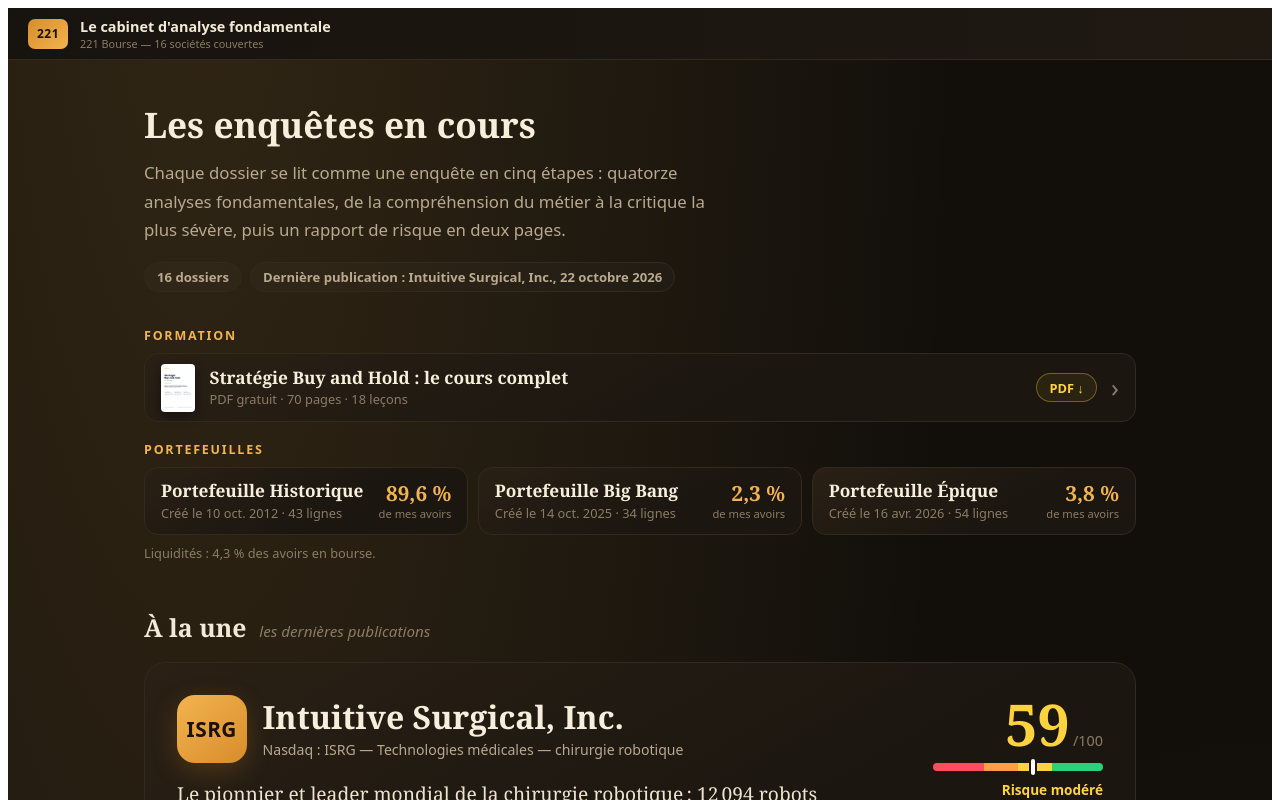
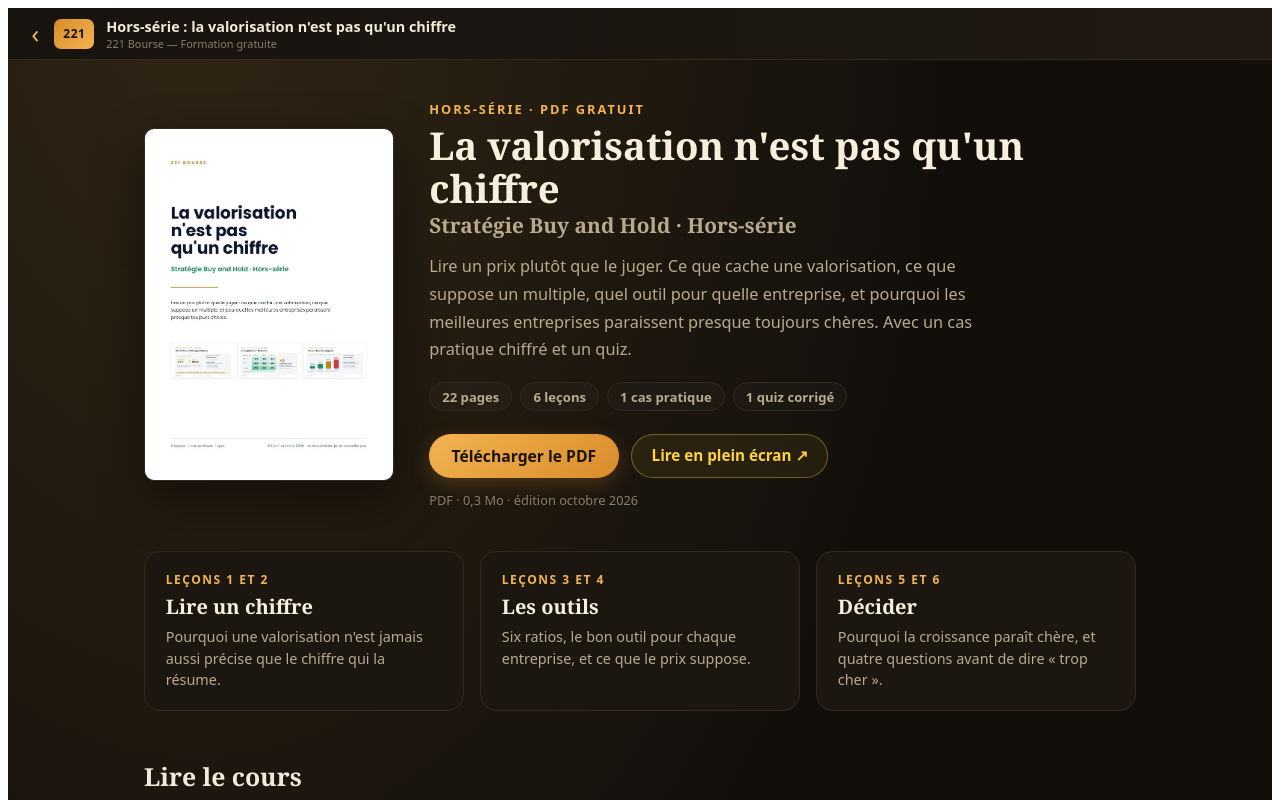
Before and after one commit to Gregangel59/dossier, a React (Vite) app: page /cours/valorisation in a window 1280 px wide. Before the commit this address led to /. Shown: the top 800 px of the page. Built offline with nearby package versions, Linux system fonts and the light colour scheme.

Commit message:
Add files via upload

```diff
--- a/src/App.jsx
+++ b/src/App.jsx
@@ -1,7 +1,7 @@
 import { Routes, Route, Navigate } from "react-router-dom";
 import Home from "./pages/Home.jsx";
 import Dossier from "./pages/Dossier.jsx";
-import Cours from "./pages/Cours.jsx";
+import Cours, { HORS_SERIE_VALORISATION } from "./pages/Cours.jsx";
 import Portefeuille from "./pages/Portefeuille.jsx";
 
 export default function App() {
@@ -10,6 +10,7 @@
       <Route path="/" element={<Home />} />
       <Route path="/dossier/:slug" element={<Dossier />} />
       <Route path="/cours" element={<Cours />} />
+      <Route path="/cours/valorisation" element={<Cours key="valorisation" data={HORS_SERIE_VALORISATION} />} />
       <Route path="/portefeuille" element={<Navigate to="/portefeuille/historique" replace />} />
       <Route path="/portefeuille/:slug" element={<Portefeuille />} />
       <Route path="*" element={<Navigate to="/" replace />} />
--- a/src/pages/Cours.jsx
+++ b/src/pages/Cours.jsx
@@ -2,29 +2,60 @@
 import { Link } from "react-router-dom";
 
 // ============================================================
-//  PAGE DU COURS « STRATÉGIE BUY AND HOLD » — lecture et téléchargement du PDF.
+//  PAGES DES FORMATIONS — lecture et téléchargement des PDF.
 //  Même palette « sombre chaleureux » que Home.jsx et Dossier.jsx.
-//  Pour publier une nouvelle version : remplacer public/cours/cours-strategie-buy-and-hold.pdf
-//  (même nom de fichier) et, si besoin, ajuster COURS ci-dessous.
+//  Une formation = un objet ci-dessous + son PDF et sa couverture dans public/cours/.
+//  Pour publier une nouvelle version d'un PDF : le remplacer en gardant le même nom de fichier.
+//  Pour ajouter une formation : créer l'objet, l'ajouter à FORMATIONS et déclarer sa route dans App.jsx.
 // ============================================================
 
 const BASE = import.meta.env.BASE_URL;
+
 export const COURS = {
+  slug: "cours",
+  path: "/cours",
+  kicker: "Formation · PDF gratuit",
   title: "Stratégie Buy and Hold",
   subtitle: "Le cours complet",
+  cardTitle: "Stratégie Buy and Hold : le cours complet",
+  lead: "Investir dans des entreprises d'exception et les garder longtemps. Le cours explique, leçon par leçon, les 6 habitudes de l'investisseur, les 6 traits des entreprises recherchées et les 6 principes du portefeuille, avec les slides commentées, des exercices et des quiz.",
   pdf: `${BASE}cours/cours-strategie-buy-and-hold.pdf`,
   cover: `${BASE}cours/couverture.jpg`,
   downloadName: "Cours-Strategie-Buy-and-Hold-221Bourse.pdf",
   size: "1,2 Mo",
   edition: "octobre 2026",
   facts: ["70 pages", "18 leçons", "57 slides commentées", "3 quiz corrigés"],
+  modules: [
+    { n: "Module 1", t: "L'investisseur", d: "Les 6 habitudes qui permettent de garder ses meilleures entreprises." },
+    { n: "Module 2", t: "L'entreprise", d: "Les 6 traits des entreprises que la stratégie recherche." },
+    { n: "Module 3", t: "Le portefeuille", d: "Les 6 principes pour construire, alimenter et suivre son portefeuille." },
+  ],
+  related: { to: "/cours/valorisation", label: "Hors-série : la valorisation n'est pas qu'un chiffre" },
 };
 
-const MODULES = [
-  { n: "Module 1", t: "L'investisseur", d: "Les 6 habitudes qui permettent de garder ses meilleures entreprises." },
-  { n: "Module 2", t: "L'entreprise", d: "Les 6 traits des entreprises que la stratégie recherche." },
-  { n: "Module 3", t: "Le portefeuille", d: "Les 6 principes pour construire, alimenter et suivre son portefeuille." },
-];
+export const HORS_SERIE_VALORISATION = {
+  slug: "valorisation",
+  path: "/cours/valorisation",
+  kicker: "Hors-série · PDF gratuit",
+  title: "La valorisation n'est pas qu'un chiffre",
+  subtitle: "Stratégie Buy and Hold · Hors-série",
+  cardTitle: "Hors-série : la valorisation n'est pas qu'un chiffre",
+  lead: "Lire un prix plutôt que le juger. Ce que cache une valorisation, ce que suppose un multiple, quel outil pour quelle entreprise, et pourquoi les meilleures entreprises paraissent presque toujours chères. Avec un cas pratique chiffré et un quiz.",
+  pdf: `${BASE}cours/hors-serie-valorisation.pdf`,
+  cover: `${BASE}cours/couverture-valorisation.jpg`,
+  downloadName: "Hors-serie-Valorisation-221Bourse.pdf",
+  size: "0,3 Mo",
+  edition: "octobre 2026",
+  facts: ["22 pages", "6 leçons", "1 cas pratique", "1 quiz corrigé"],
+  modules: [
+    { n: "Leçons 1 et 2", t: "Lire un chiffre", d: "Pourquoi une valorisation n'est jamais aussi précise que le chiffre qui la résume." },
+    { n: "Leçons 3 et 4", t: "Les outils", d: "Six ratios, le bon outil pour chaque entreprise, et ce que le prix suppose." },
+    { n: "Leçons 5 et 6", t: "Décider", d: "Pourquoi la croissance paraît chère, et quatre questions avant de dire « trop cher »." },
+  ],
+  related: { to: "/cours", label: "Le cours complet : Stratégie Buy and Hold" },
+};
+
+export const FORMATIONS = [COURS, HORS_SERIE_VALORISATION];
 
 // La visionneuse intégrée n'est fiable que sur ordinateur : sur téléphone,
 // Android télécharge le PDF et iOS l'affiche mal dans une page.
@@ -43,12 +74,13 @@
   return ok;
 }
 
-export default function Cours() {
+export default function Cours({ data = COURS }) {
+  const COURS = data;
   const canEmbed = useCanEmbed();
   useEffect(() => {
-    document.title = `${COURS.title} : ${COURS.subtitle.toLowerCase()} — 221 Bourse`;
+    document.title = `${COURS.cardTitle} — 221 Bourse`;
     window.scrollTo(0, 0);
-  }, []);
+  }, [COURS]);
 
   return (
     <div className="co-root" lang="fr">
@@ -58,7 +90,7 @@
         <Link to="/" className="co-back" aria-label="Retour à l'accueil">‹</Link>
         <div className="co-logo" aria-hidden="true">221</div>
         <div className="co-header-title">
-          <div className="co-header-name">{COURS.title} : {COURS.subtitle.toLowerCase()}</div>
+          <div className="co-header-name">{COURS.cardTitle}</div>
           <div className="co-header-sub">221 Bourse — Formation gratuite</div>
         </div>
       </header>
@@ -66,16 +98,12 @@
       <main className="co-main">
         <section className="co-hero">
           <a className="co-cover" href={COURS.pdf} target="_blank" rel="noopener noreferrer" aria-label="Ouvrir le cours">
-            <img src={COURS.cover} alt="Couverture du cours Stratégie Buy and Hold" width="663" height="937" />
+            <img src={COURS.cover} alt={`Couverture : ${COURS.cardTitle}`} width="663" height="937" />
           </a>
           <div className="co-hero-text">
-            <div className="co-kicker">Formation · PDF gratuit</div>
+            <div className="co-kicker">{COURS.kicker}</div>
             <h1 className="co-title">{COURS.title}<span>{COURS.subtitle}</span></h1>
-            <p className="co-lead">
-              Investir dans des entreprises d'exception et les garder longtemps. Le cours explique,
-              leçon par leçon, les 6 habitudes de l'investisseur, les 6 traits des entreprises recherchées
-              et les 6 principes du portefeuille, avec les slides commentées, des exercices et des quiz.
-            </p>
+            <p className="co-lead">{COURS.lead}</p>
             <div className="co-chips">
               {COURS.facts.map((f) => <span key={f} className="co-chip">{f}</span>)}
             </div>
@@ -88,7 +116,7 @@
         </section>
 
         <section className="co-modules" aria-label="Contenu du cours">
-          {MODULES.map((m) => (
+          {COURS.modules.map((m) => (
             <div key={m.n} className="co-module">
               <div className="co-module-n">{m.n}</div>
               <div className="co-module-t">{m.t}</div>
@@ -100,7 +128,7 @@
         <section className="co-reader" aria-label="Lire le cours">
           <h2 className="co-h2">Lire le cours</h2>
           {canEmbed ? (
-            <iframe className="co-frame" src={`${COURS.pdf}#view=FitH`} title="Cours Stratégie Buy and Hold" />
+            <iframe className="co-frame" src={`${COURS.pdf}#view=FitH`} title={COURS.cardTitle} />
           ) : (
             <div className="co-mobile">
               <p>Sur téléphone, le cours s'ouvre dans le lecteur PDF de votre appareil.</p>
@@ -108,6 +136,10 @@
             </div>
           )}
         </section>
+
+        {COURS.related && (
+          <Link to={COURS.related.to} className="co-related">Voir aussi : {COURS.related.label} ›</Link>
+        )}
 
         <p className="co-sign">221 Bourse — Je documente, je ne conseille pas. Ce cours est un support d'éducation financière, pas un conseil en investissement.</p>
       </main>
@@ -159,6 +191,9 @@
 .co-frame{display:block;width:100%;height:85vh;min-height:600px;border:1px solid #33291c;border-radius:14px;background:#fff}
 .co-mobile{background:#1b1610;border:1px dashed #33291c;border-radius:16px;padding:1.4rem;text-align:center}
 .co-mobile p{margin:0 0 1rem;color:#b9a98f;font-size:.95rem;line-height:1.5}
+.co-related{display:block;margin:2.2rem auto 0;width:fit-content;max-width:100%;font-size:.95rem;font-weight:600;color:#f2b450;text-decoration:none;border:1px solid #33291c;background:#1b1610;border-radius:999px;padding:.6rem 1.2rem}
+.co-related:hover{border-color:#f2b45099}
+.co-related:focus-visible{outline:2px solid #f2b450;outline-offset:3px}
 .co-sign{margin:3rem 0 0;text-align:center;font-size:.85rem;font-style:italic;color:#8c7c65}
 @media (max-width:820px){
   .co-modules{grid-template-columns:1fr}
--- a/src/pages/Home.jsx
+++ b/src/pages/Home.jsx
@@ -1,7 +1,7 @@
 import { useMemo, useState } from "react";
 import { Link } from "react-router-dom";
 import { COMPANIES } from "../data/index.js";
-import { COURS } from "./Cours.jsx";
+import { FORMATIONS } from "./Cours.jsx";
 import { PORTEFEUILLES, CASH_PCT } from "../data/portefeuilles.js";
 
 const pct1 = (v) => `${v.toLocaleString("fr-FR", { minimumFractionDigits: 1, maximumFractionDigits: 1 })} %`;
@@ -218,17 +218,21 @@
 
         <section className="hp-section hp-compact" aria-labelledby="hp-cours">
           <h2 id="hp-cours" className="hp-label">Formation</h2>
-          <article className="hp-mini">
-            <img className="hp-mini-cover" src={COURS.cover} alt="" width="663" height="937" />
+          <div className="hp-mini-grid hp-formations">
+            {FORMATIONS.map((f) => (
+              <article key={f.slug} className="hp-mini">
+                <img className="hp-mini-cover" src={f.cover} alt="" width="663" height="937" />
                 <div className="hp-mini-main">
                   <h3 className="hp-mini-name">
-                <Link to="/cours" className="hp-stretch">{COURS.title} : {COURS.subtitle.toLowerCase()}</Link>
+                    <Link to={f.path} className="hp-stretch">{f.cardTitle}</Link>
                   </h3>
-              <div className="hp-mini-meta">{["PDF gratuit", ...COURS.facts.slice(0, 2)].join(" · ")}</div>
+                  <div className="hp-mini-meta">{["PDF gratuit", ...f.facts.slice(0, 2)].join(" · ")}</div>
                 </div>
-            <a className="hp-report hp-mini-dl" href={COURS.pdf} download={COURS.downloadName}>PDF ↓</a>
+                <a className="hp-report hp-mini-dl" href={f.pdf} download={f.downloadName}>PDF ↓</a>
                 <span className="hp-chevron" aria-hidden="true">›</span>
               </article>
+            ))}
+          </div>
 
           <h2 id="hp-pf" className="hp-label">Portefeuilles</h2>
           <div className="hp-mini-grid">
@@ -353,6 +357,7 @@
 .hp-compact{margin-top:2.2rem}
 .hp-label{margin:0 0 .55rem;font-size:.78rem;font-weight:700;letter-spacing:1.8px;text-transform:uppercase;color:#f2b450}
 .hp-label + .hp-mini{margin-bottom:1.2rem}
+.hp-formations{margin-bottom:1.2rem}
 .hp-mini-grid{display:grid;grid-template-columns:repeat(auto-fit,minmax(300px,1fr));gap:.6rem}
 .hp-mini{position:relative;display:flex;align-items:center;gap:.9rem;min-height:68px;
   background:linear-gradient(150deg,#2a2015,#1b1610 60%);border:1px solid #33291c;border-radius:14px;padding:.6rem 1rem;
```
Also changed, not shown: public/cours/couverture-valorisation.jpg (added), 1 other file (tests, documents, lock files or other folders). Lines whose indentation alone changed are shown as unchanged.
